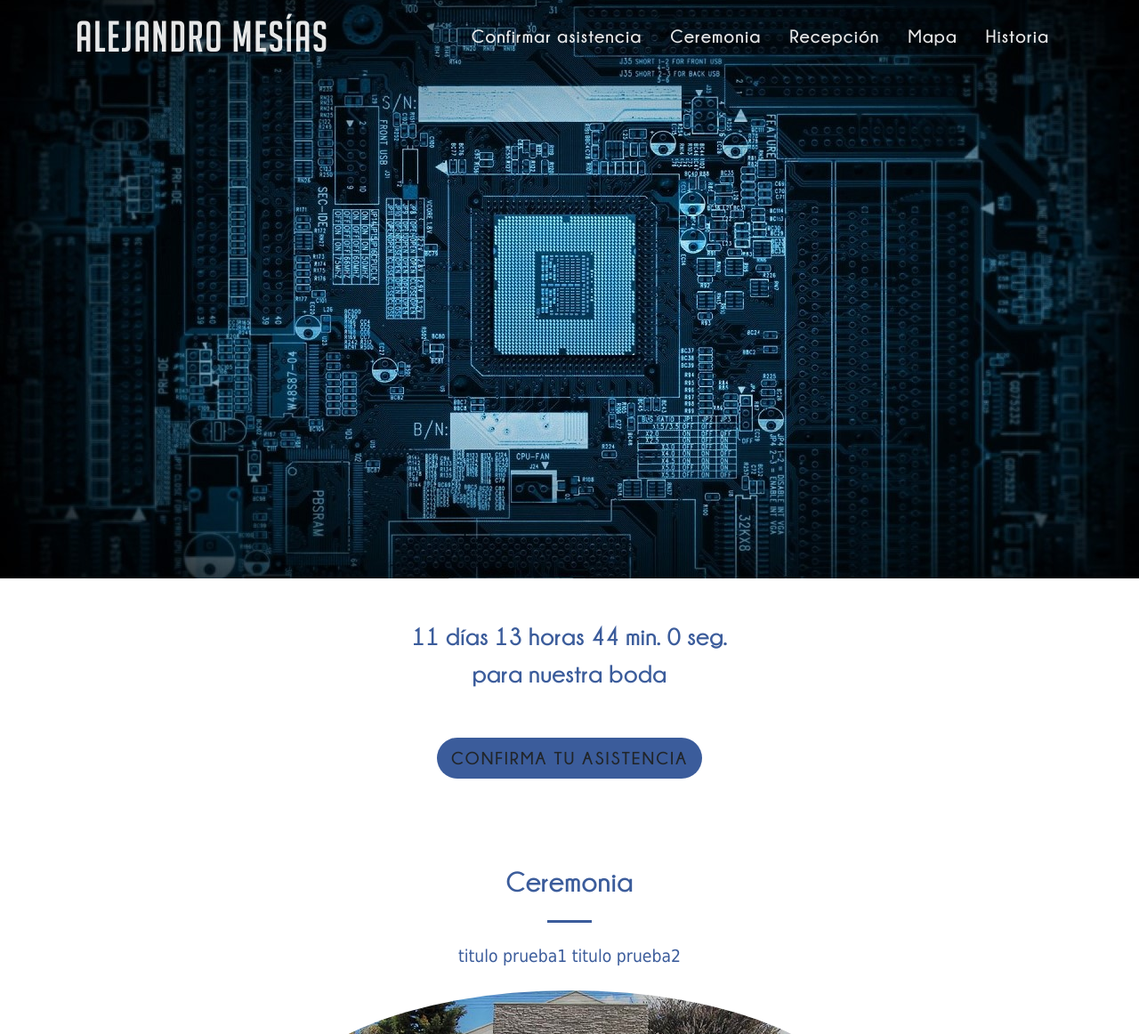
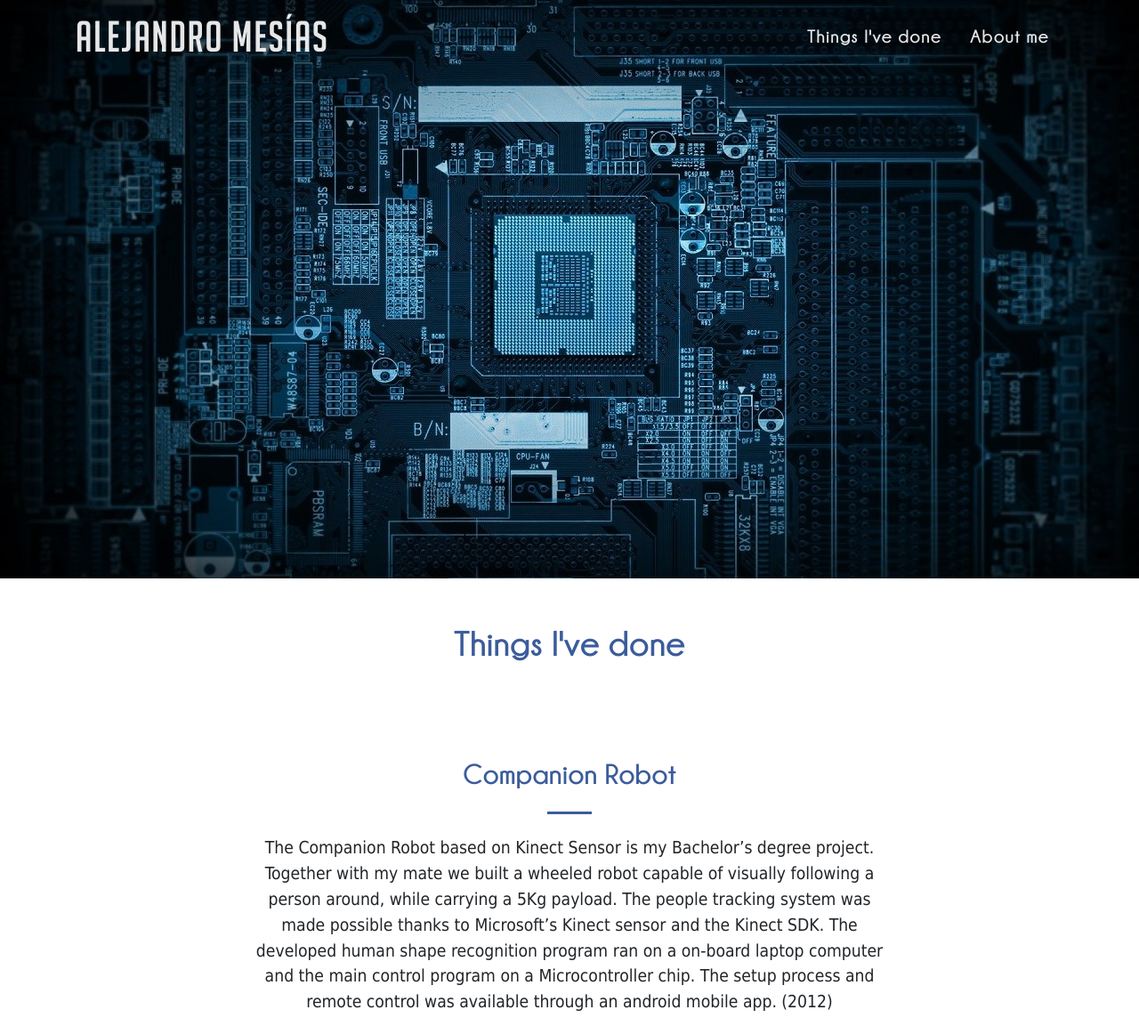
Before and after one commit to alejandromesias/personal_site, a Django app: page / in a window 1280 px wide. Shown: the top 1162 px of the page at 89% size. Run offline with Django 3.2, Linux system fonts and the light colour scheme; some libraries are stand-ins or nearby versions.

Commit message:
first projects published

```diff
--- a/projects/static/projects/css/body_style.css
+++ b/projects/static/projects/css/body_style.css
@@ -131,7 +131,7 @@
 /*texto*/
 
 .plain-text {
-  color: var(--azul);
+  color: ;
   font-size: 1.2rem;
   font-family: Tahoma, Helvetica, Verdana;
 }
--- a/projects/templates/projects/am_home.html
+++ b/projects/templates/projects/am_home.html
@@ -14,39 +14,56 @@
       </div>
 </header>
 
-  <section class="padded-section-small">
-    <div class="container">
-        <div class="text-center">
-          <h3 class="section-title-light" id="demo"></h3>
-          <h3 class="section-title-light">para nuestra boda</h3>
-          <br><br>
-          <a class="btn btn-primary btn-lg js-scroll-trigger">
-            Confirma tu asistencia
-          </a>
-        </div>
+<section class="padded-section-small" id="things">
+  <div class="container">
+    <div class="row">
+      <div class="col-lg-8 mx-auto text-center">
+        <h1 class="section-title-light">Things I've done</h1>
+      </div>
     </div>
-  </section>
+  </div>
+</section>
 
-
-    <section class="padded-section-normal" id="ceremonia">
+  {% for project in projects_list %}
+    <section class="padded-section-normal">
       <div class="container" >
         <div class="row">
           <div class="col-lg-8 mx-auto text-center">
 
-            <h2 class="section-title-light">Ceremonia</h2>
+            <h2 class="section-title-light">{{ project.title }}</h2>
             <hr class="hr-dark my-4">
             <p class= "mb-4 plain-text">
-              {% for project in projects_list %}
-                <srtrong>{{ project.title }}</strong>
-              {% endfor %}
+              {{project.description}}
+            </p>
 
+            {% if project.picture != "" %}
+              <img class = "img-fluid" width="600" src="{{project.picture}}" alt="project image">
+            </br></br>
+            {% endif %}
 
-            </p>
-            <img class = "img-fluid rounded-circle" src="{% static "projects/img/iglesia_condado.jpg" %}" alt="imagen ceremonia">
+            {% if project.repository != "" %}
+              <p class= "mb-4 plain-text">
+                Github repository for this project:
+                <a class="link-text" target="blank" href="{{project.repository}}">{{project.repository}}</a>
+              </p>
+            {% endif %}
 
-            </div>
+            {% if project.published != "" %}
+              <p class= "mb-4 plain-text">
+                Published sample of the project:
+                <a class="link-text" target="blank" href="{{project.published}}">{{project.published}}</a>
+              </p>
+            {% endif %}
+
+            {% if project.extra_link != "" %}
+              <p class= "mb-4 plain-text">
+                Further information about this project:
+                <a class="link-text" target="blank" href="{{project.extra_link}}">{{project.extra_link}}</a>
+              </p>
+            {% endif %}
           </div>
         </div>
       </div>
     </section>
+  {% endfor %}
 {% endblock %}
--- a/projects/templates/projects/navigation.html
+++ b/projects/templates/projects/navigation.html
@@ -11,19 +11,10 @@
         <ul class="navbar-nav ml-auto">
 
           <li class="nav-item">
-            <a class="nav-link js-scroll-trigger" href="{% url 'home' %}">Confirmar asistencia</a>
+            <a class="nav-link js-scroll-trigger" href="{% url 'home' %}#things">Things I've done</a>
           </li>
           <li class="nav-item">
-            <a class="nav-link js-scroll-trigger" href="{% url 'home' %}#ceremonia">Ceremonia</a>
-          </li>
-          <li class="nav-item">
-            <a class="nav-link js-scroll-trigger" href="{% url 'home' %}#recepcion">Recepción</a>
-          </li>
-          <li class="nav-item">
-            <a class="nav-link js-scroll-trigger" href="{% url 'home' %}#mapas">Mapa</a>
-          </li>
-          <li class="nav-item">
-            <a class="nav-link js-scroll-trigger" href="{% url 'home' %}#historia">Historia</a>
+            <a class="nav-link js-scroll-trigger" href="{% url 'home' %}">About me</a>
           </li>
 
         </ul>
--- a/projects/tests.py
+++ b/projects/tests.py
@@ -36,4 +36,4 @@ class HomePageTest(TestCase):
 
     def test_view_has_project_title(self):
         response = self.client.get('/')
-        self.assertContains(response,'titulo prueba1')
+        self.assertContains(response,'celebrar.vip')
--- a/projects/views.py
+++ b/projects/views.py
@@ -9,11 +9,30 @@ class ProjectsView(TemplateView):
 
     def get(self, request, *args, **kwargs):
 
-        test_project1 = Project("titulo prueba1", "descripcion prueba1")
-        test_project2 = Project("titulo prueba2", "descripcion prueba2")
+        tesis_project  =  Project("Companion Robot",
+                                   "The Companion Robot based on Kinect Sensor is my Bachelor’s degree project. Together with my mate we built a wheeled robot  capable of visually following a person around, while carrying a 5Kg payload. The people tracking system was made possible thanks to Microsoft’s Kinect sensor and the Kinect SDK. The developed human shape recognition program ran on a on-board laptop computer and the main control program on a Microcontroller chip. The setup process and remote control was available through an android mobile app. (2012)",
+                                   "https://drive.google.com/uc?export=view&id=1zBm0xsbjL5vDqrEA40hW4-rUJY_DKWcg",
+                                   "",
+                                   "https://www.youtube.com/watch?v=0gv6BbJWOB8",
+                                   "http://bibdigital.epn.edu.ec/handle/15000/17140",)
 
-        projects_list = [test_project1,
-                        test_project2]
+        celebrar_project = Project("celebrar.vip",
+                                   "Celebrar.vip is a Django based site meant to host web pages for events, such as weddings or anniversaries. The current functionalities of an event web page is to display further information about it in a aesthetic manner and to offer a RSVP channel for the guests. The site is structured as a Django project with Django apps for each event web page. Although each event is particular, work is being done to build the apps in a way that can be easily customizable for each single event. (2018)",
+                                   "https://drive.google.com/uc?export=view&id=1bIm204RsBTYn-4vqwY7ASJaKT_TSNiez",
+                                   "https://github.com/alejandromesias/celebrar_py",
+                                   "http://www.celebrar.vip/modelapp_a",)
+
+        sspot_project  =  Project("SSPOT Parking app",
+                                   "Sspot is a young start-up that strives to help Quito with its car parking issues. Sspot Parking is a mobile app that can tell drivers where parking places are based on their location or destination. I have been responsible for the development of the native Front-End apps for both Android and iOS, and I have also been involved in integrating them to the Node.js backend through the REST API. (2017)",
+                                   "https://drive.google.com/uc?export=view&id=1k4Wf66crtk8oWqHn_7_pxayAzfhYqDyF",
+                                   "",
+                                   "https://play.google.com/store/apps/details?id=com.sspot.www.sspotparkin&hl=en",
+                                   "http://www.sspot-app.com/conductores",)
+
+
+        projects_list = [tesis_project,
+                        celebrar_project,
+                        sspot_project,]
 
         context = {
                 'projects_list': projects_list,
```
